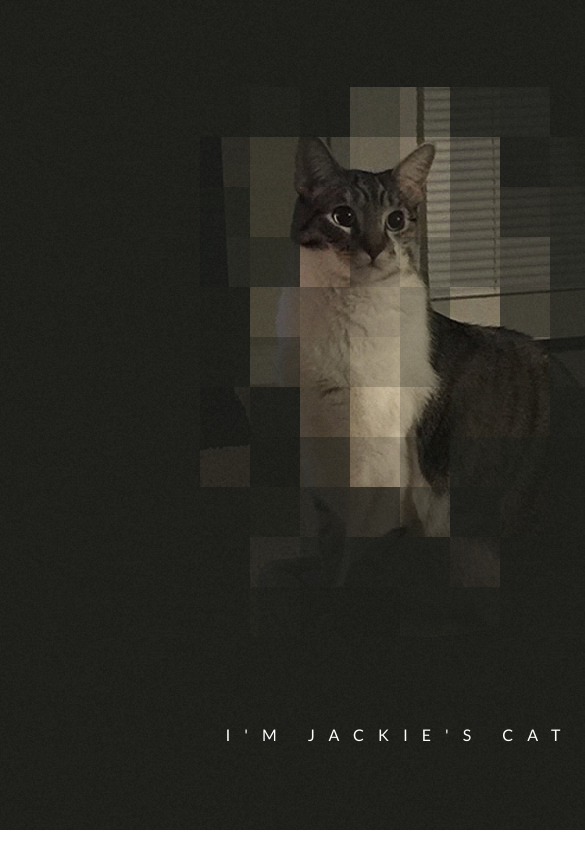
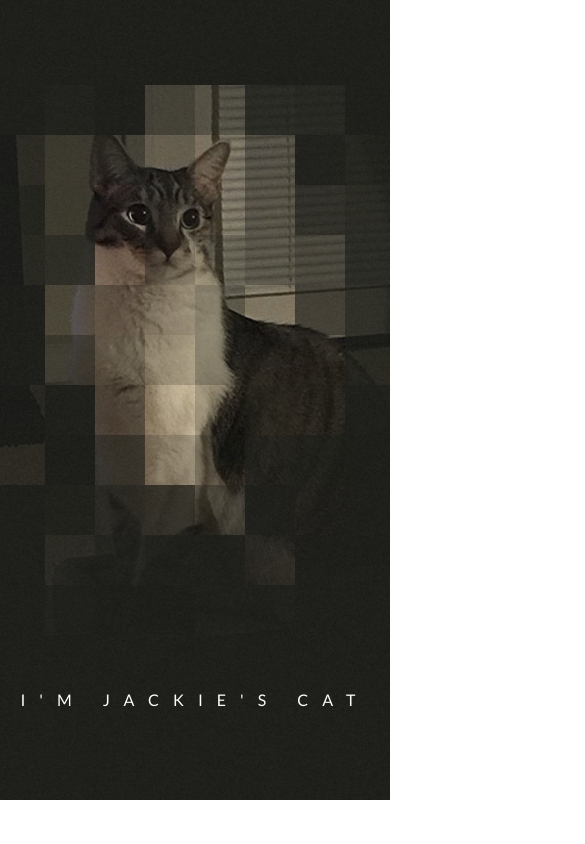
Before and after one commit to jackiescat/jackiescat.us, a website: page src/html/index.html in a window 390 px wide. Shown: the top 844 px of the page, 585 px wide, since content can reach past the window. Drawn offline with nearby package versions, Linux system fonts and the light colour scheme; files that its build step writes are made by us from their sources; files whose address does not match are found by name.

Commit message:
updated for responsive

```diff
--- a/src/html/index.html
+++ b/src/html/index.html
@@ -5,7 +5,7 @@
         <meta http-equiv="x-ua-compatible" content="ie=edge">
         <title>JACKIE'S CAT</title>
         <meta name="description" content="">
-        <meta name="viewport" content="width=device-width, initial-scale=1">
+        <meta name="viewport" user-scalable="no" content="width=device-width, initial-scale=1">
         <link rel="stylesheet" href="css/main.css">
     </head>
     <body>
--- a/src/sass/components/_layout.scss
+++ b/src/sass/components/_layout.scss
@@ -9,8 +9,7 @@ html {
 
 section.banner {
     width: 100%;
-    min-width: 800px;
-    height: 830px;
+    height: 800px;
     display: flex;
     justify-content: center;
     align-items: center;
@@ -19,6 +18,7 @@ section.banner {
     animation: flicker 100s infinite;
     overflow: hidden;
     position: relative;
+    padding: 0 20px;
 
     &::after {
         content: '';
--- a/src/sass/components/_title.scss
+++ b/src/sass/components/_title.scss
@@ -3,6 +3,8 @@ section.banner {
         text-transform: uppercase;
         font-size: 16px;
         letter-spacing: 14px;
-        margin-top: 40px;
+        text-align: center;
+        width: 100%;
+        line-height: 30px;
     }
 }
```
